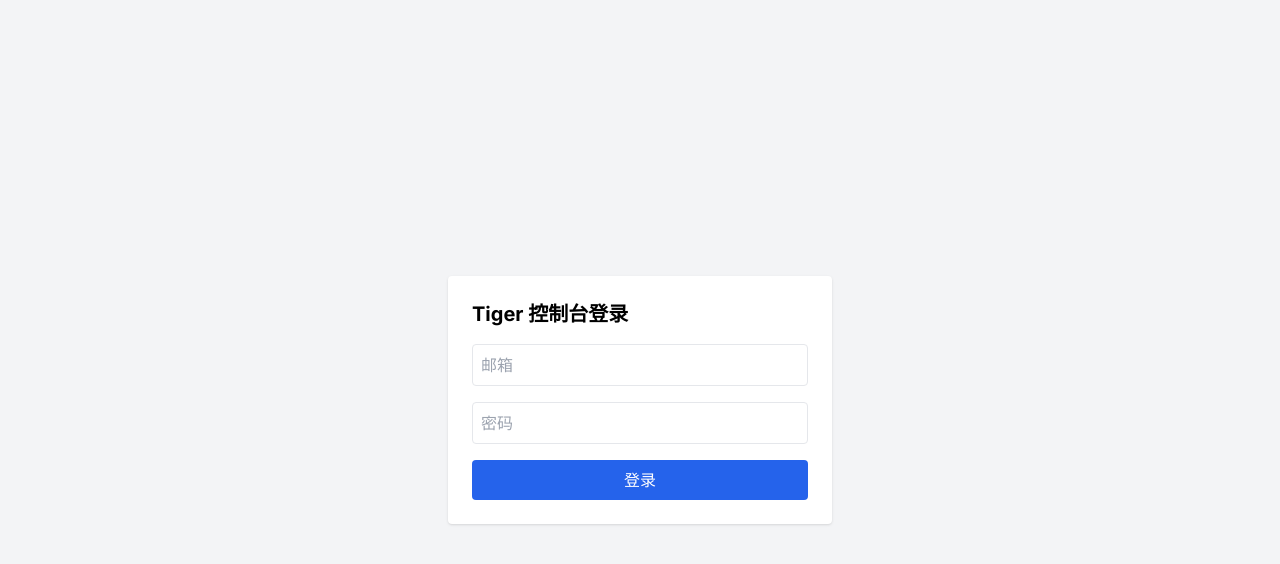
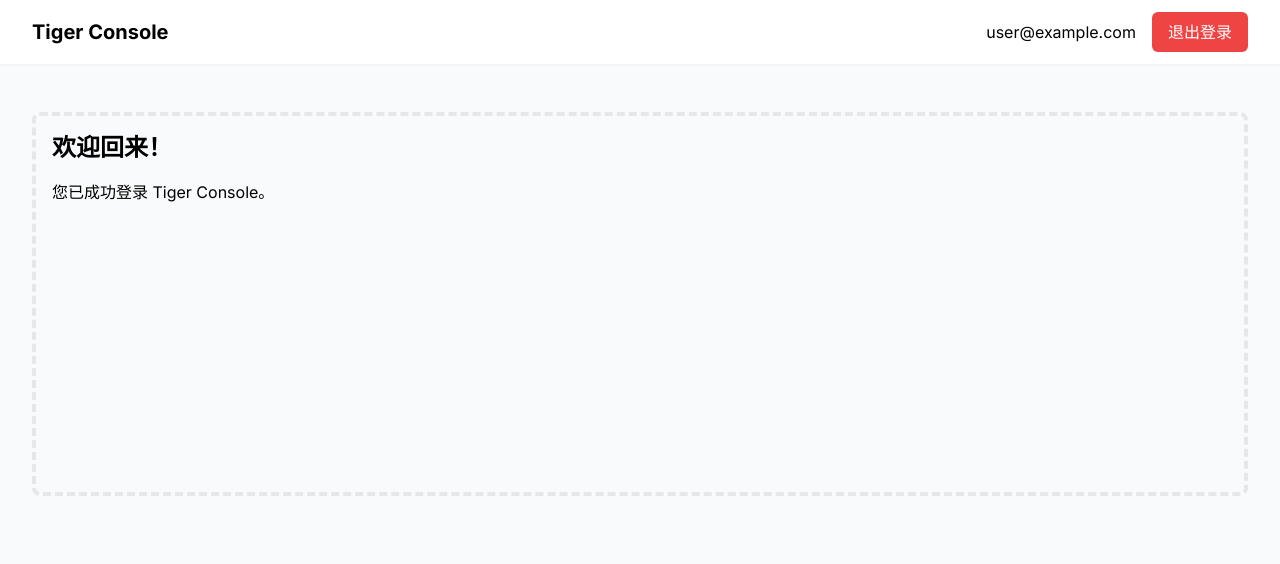
Before and after one commit to tigerbryan/tiger-console, a Next.js app: page / in a window 1280 px wide. Shown: the top 564 px of the page. Built offline with nearby package versions, Linux system fonts and the light colour scheme; no server answers; sample sign-in values are in the browser's storage.

Commit message:
feat: 添加 Google OAuth 登录功能

```diff
--- /dev/null
+++ b/app/api/auth/[...nextauth]/route.ts
@@ -0,0 +1,24 @@
+import NextAuth from "next-auth";
+import GoogleProvider from "next-auth/providers/google";
+
+const handler = NextAuth({
+  providers: [
+    GoogleProvider({
+      clientId: process.env.GOOGLE_ID!,
+      clientSecret: process.env.GOOGLE_SECRET!,
+    }),
+  ],
+  pages: {
+    signIn: "/auth/signin",
+  },
+  callbacks: {
+    async session({ session, token }) {
+      if (session.user) {
+        session.user.id = token.sub;
+      }
+      return session;
+    },
+  },
+});
+
+export { handler as GET, handler as POST };
--- /dev/null
+++ b/app/auth/signin/page.tsx
@@ -0,0 +1,25 @@
+'use client';
+
+import { signIn } from 'next-auth/react';
+
+export default function SignIn() {
+  return (
+    <div className="min-h-screen flex items-center justify-center bg-gray-50">
+      <div className="max-w-md w-full space-y-8 p-8 bg-white rounded-lg shadow-lg">
+        <div>
+          <h2 className="mt-6 text-center text-3xl font-extrabold text-gray-900">
+            登录到 Tiger Console
+          </h2>
+        </div>
+        <div className="mt-8 space-y-6">
+          <button
+            onClick={() => signIn('google', { callbackUrl: '/' })}
+            className="group relative w-full flex justify-center py-2 px-4 border border-transparent text-sm font-medium rounded-md text-white bg-blue-600 hover:bg-blue-700 focus:outline-none focus:ring-2 focus:ring-offset-2 focus:ring-blue-500"
+          >
+            使用 Google 账号登录
+          </button>
+        </div>
+      </div>
+    </div>
+  );
+}
--- a/app/layout.tsx
+++ b/app/layout.tsx
@@ -1,7 +1,10 @@
+'use client';
+
 import React from 'react'
 import type { Metadata } from 'next'
 import { Inter } from 'next/font/google'
 import './globals.css'
+import { SessionProvider } from 'next-auth/react'
 
 const inter = Inter({ subsets: ['latin'] })
 
@@ -16,8 +19,12 @@ export default function RootLayout({
   children: React.ReactNode
 }) {
   return (
-    <html lang="en">
-      <body className={inter.className}>{children}</body>
+    <html lang="zh">
+      <body className={inter.className}>
+        <SessionProvider>
+          {children}
+        </SessionProvider>
+      </body>
     </html>
   )
 }
--- a/app/page.tsx
+++ b/app/page.tsx
@@ -1,55 +1,49 @@
 "use client";
-import { useState } from "react";
 
-export default function ConsoleHome() {
-  const [authenticated, setAuthenticated] = useState(false);
-  const [email, setEmail] = useState("");
-  const [password, setPassword] = useState("");
+import { useSession, signOut } from 'next-auth/react';
+import { useRouter } from 'next/navigation';
 
-  const handleLogin = () => {
-    if (email === "admin@tigerkits.com" && password === "123456") {
-      setAuthenticated(true);
-    } else {
-      alert("登录失败，请检查账号密码");
-    }
-  };
+export default function Home() {
+  const { data: session, status } = useSession();
+  const router = useRouter();
+
+  if (status === 'loading') {
+    return <div>加载中...</div>;
+  }
+
+  if (!session) {
+    router.push('/auth/signin');
+    return null;
+  }
 
   return (
-    <div className="min-h-screen flex items-center justify-center bg-gray-100">
-      {!authenticated ? (
-        <div className="w-full max-w-sm p-6 bg-white shadow rounded space-y-4">
-          <h1 className="text-xl font-bold">Tiger 控制台登录</h1>
-          <input
-            className="w-full border p-2 rounded"
-            placeholder="邮箱"
-            value={email}
-            onChange={(e) => setEmail(e.target.value)}
-          />
-          <input
-            className="w-full border p-2 rounded"
-            type="password"
-            placeholder="密码"
-            value={password}
-            onChange={(e) => setPassword(e.target.value)}
-          />
-          <button
-            className="w-full bg-blue-600 text-white py-2 rounded hover:bg-blue-700"
-            onClick={handleLogin}
-          >
-            登录
-          </button>
-        </div>
-      ) : (
-        <div className="text-center space-y-6">
-          <h2 className="text-2xl font-bold">🎯 Tiger 控制台主页</h2>
-          <p>欢迎回来，您可以从此管理 Jellyfin、Tunnel 或上传内容。</p>
-          <div className="space-x-4">
-            <button className="px-4 py-2 border rounded">Jellyfin 状态</button>
-            <button className="px-4 py-2 border rounded">Tunnel 配置</button>
-            <button className="px-4 py-2 border rounded">媒体上传</button>
+    <div className="min-h-screen bg-gray-50">
+      <nav className="bg-white shadow-sm">
+        <div className="max-w-7xl mx-auto px-4 sm:px-6 lg:px-8">
+          <div className="flex justify-between h-16">
+            <div className="flex items-center">
+              <h1 className="text-xl font-bold">Tiger Console</h1>
+            </div>
+            <div className="flex items-center">
+              <span className="mr-4">{session.user?.email}</span>
+              <button
+                onClick={() => signOut()}
+                className="bg-red-500 hover:bg-red-600 text-white px-4 py-2 rounded-md"
+              >
+                退出登录
+              </button>
+            </div>
           </div>
         </div>
-      )}
+      </nav>
+      <main className="max-w-7xl mx-auto py-6 sm:px-6 lg:px-8">
+        <div className="px-4 py-6 sm:px-0">
+          <div className="border-4 border-dashed border-gray-200 rounded-lg h-96 p-4">
+            <h2 className="text-2xl font-bold mb-4">欢迎回来！</h2>
+            <p>您已成功登录 Tiger Console。</p>
+          </div>
+        </div>
+      </main>
     </div>
   );
 }
--- a/package.json
+++ b/package.json
@@ -8,8 +8,10 @@
     "start": "next start -p 3000"
   },
   "dependencies": {
+    "@auth/core": "^0.34.2",
     "clsx": "^1.2.1",
     "next": "14.1.0",
+    "next-auth": "^4.24.11",
     "react": "18.2.0",
     "react-dom": "18.2.0",
     "tailwindcss": "^3.3.0"
```
Also changed, not shown: 1 other file (tests, documents, lock files or other folders).
